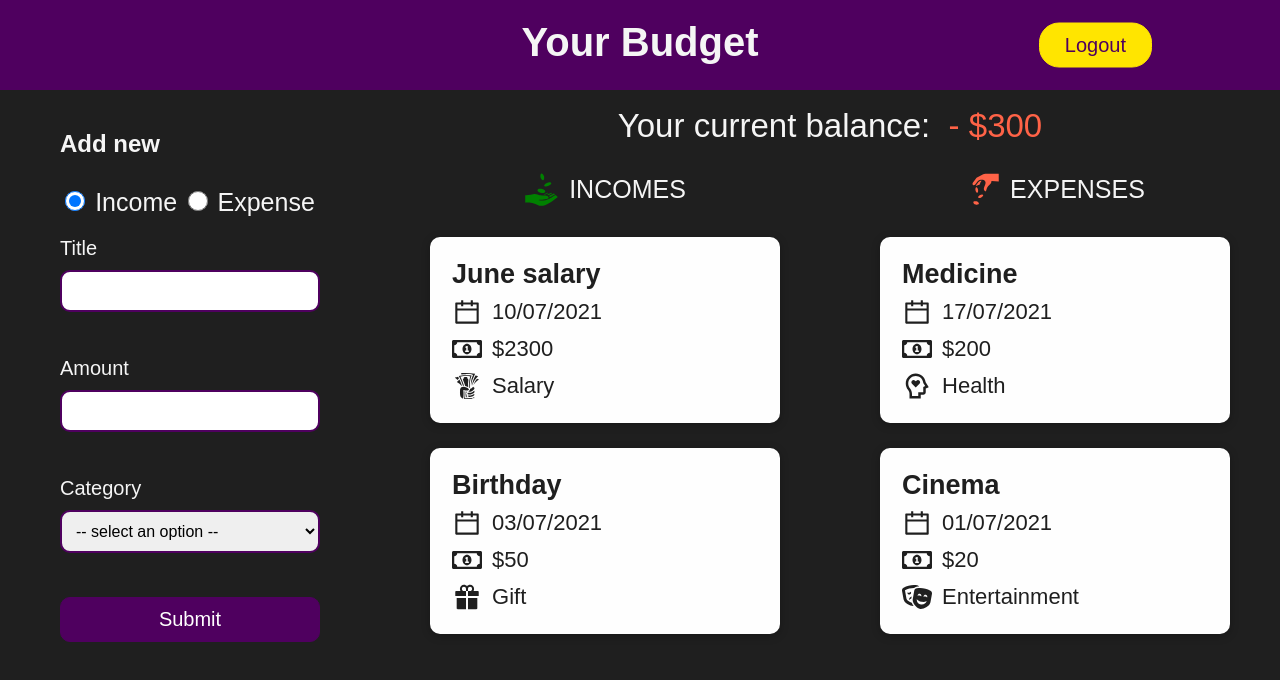
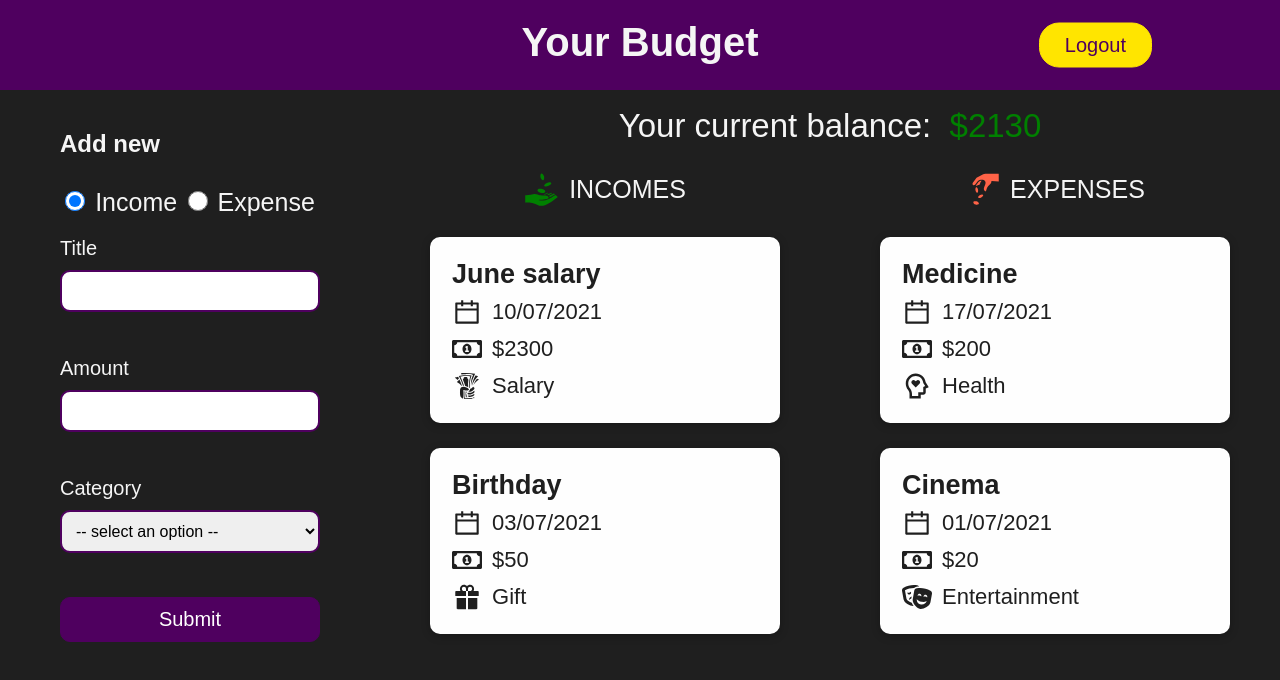
Before and after one commit to akowalska622/budget, a React (Create React App) app: page / in a window 1280 px wide. Both pictures are taken after typing "Sample", "Sample123" into the empty fields and a click on the button "Login". Shown: the top 680 px of the page. Built offline with nearby package versions, Linux system fonts and the light colour scheme.

Commit message:
balance logic

```diff
--- a/src/components/Movements/Balance.js
+++ b/src/components/Movements/Balance.js
@@ -1,7 +1,19 @@
 import classes from './Balance.module.css';
+import { useSelector } from 'react-redux';
 
 const Balance = () => {
-  const balanceAmount = -300;
+  const movements = useSelector(state => state.movements.movements);
+  const incomes = movements
+    .filter(mov => mov.type === 'income')
+    .map(mov => mov.amount);
+
+  const expenses = movements
+    .filter(mov => mov.type === 'expense')
+    .map(mov => mov.amount * -1);
+
+  const totalMovementsWithSign = [...incomes, ...expenses];
+
+  const balanceAmount = totalMovementsWithSign.reduce((a, b) => a + b, 0);
 
   const colouring = balanceAmount > 0 ? 'green' : 'tomato';
 
```
